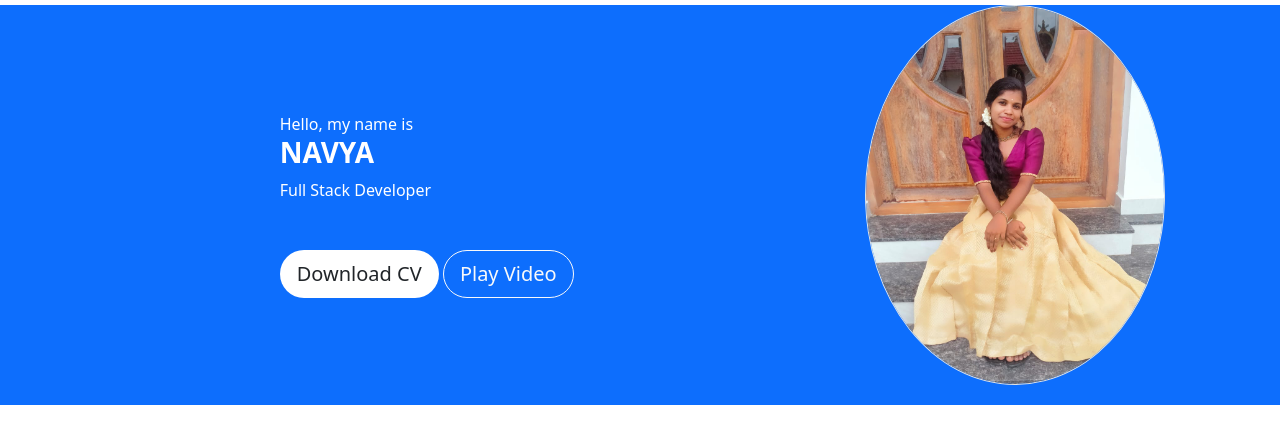
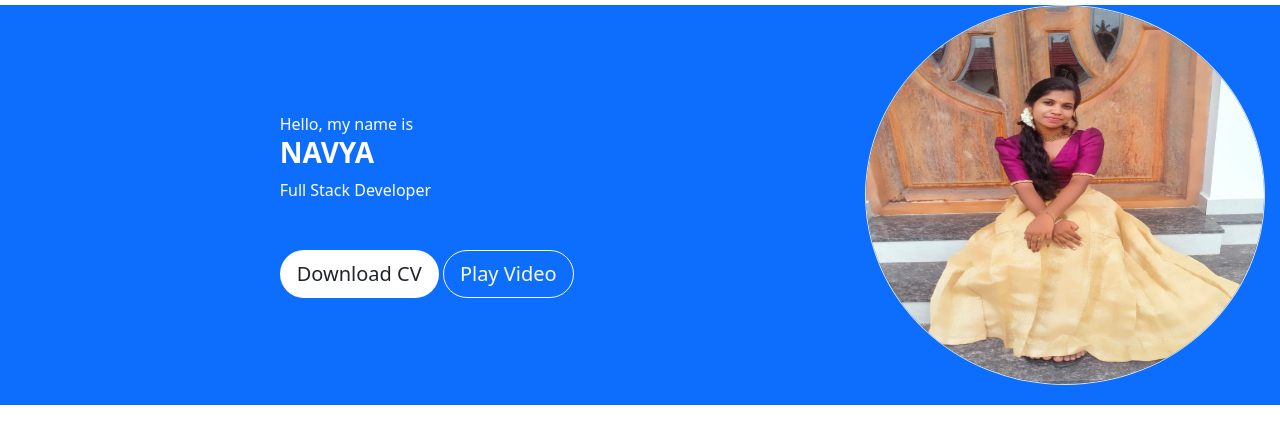
Before and after one commit to cbnavya/portfoliodemo, a plain HTML site: page index.html in a window 1280 px wide. Shown: the part 51-486 px from the top of the page. Drawn offline with nearby package versions, Linux system fonts and the light colour scheme.

Commit message:
edited file

```diff
--- a/index.html
+++ b/index.html
@@ -61,7 +61,7 @@
         </div>
       </div>
       <div class="col-lg-4 col-md-6 col-12">
-        <img src="./images/nav.jpg" alt="" style="width: 300px; height: 380px;" class="border rounded-circle">
+        <img src="./images/nav.jpg" alt="" style="width: 400px; height: 380px;" class="border rounded-circle">
       </div>
     </div>
   </div>
```
